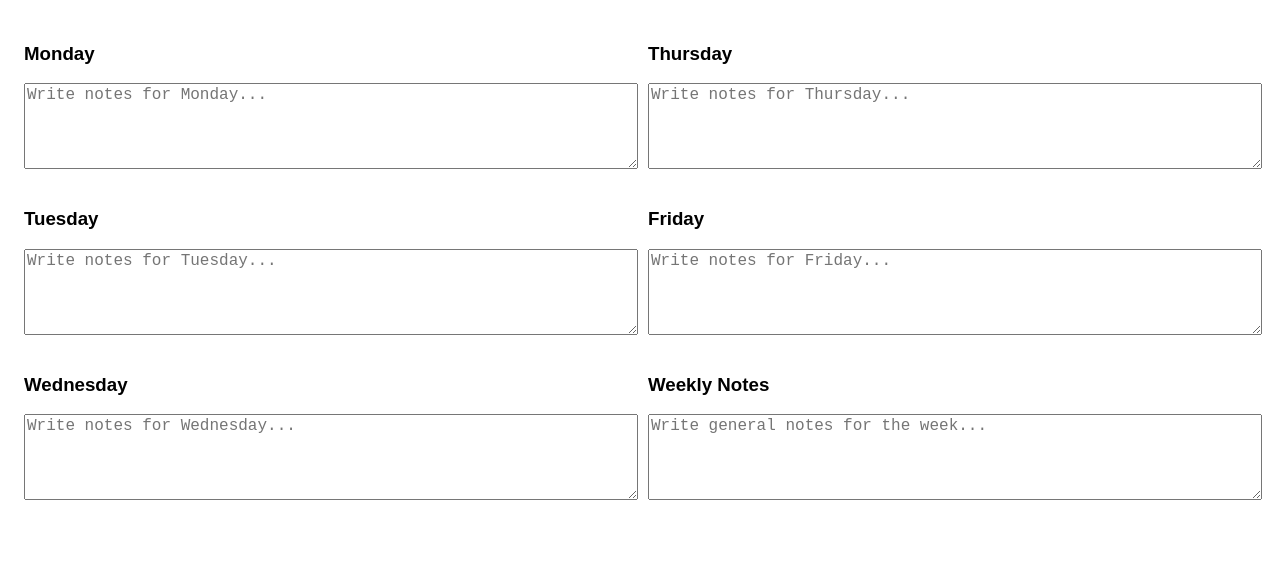
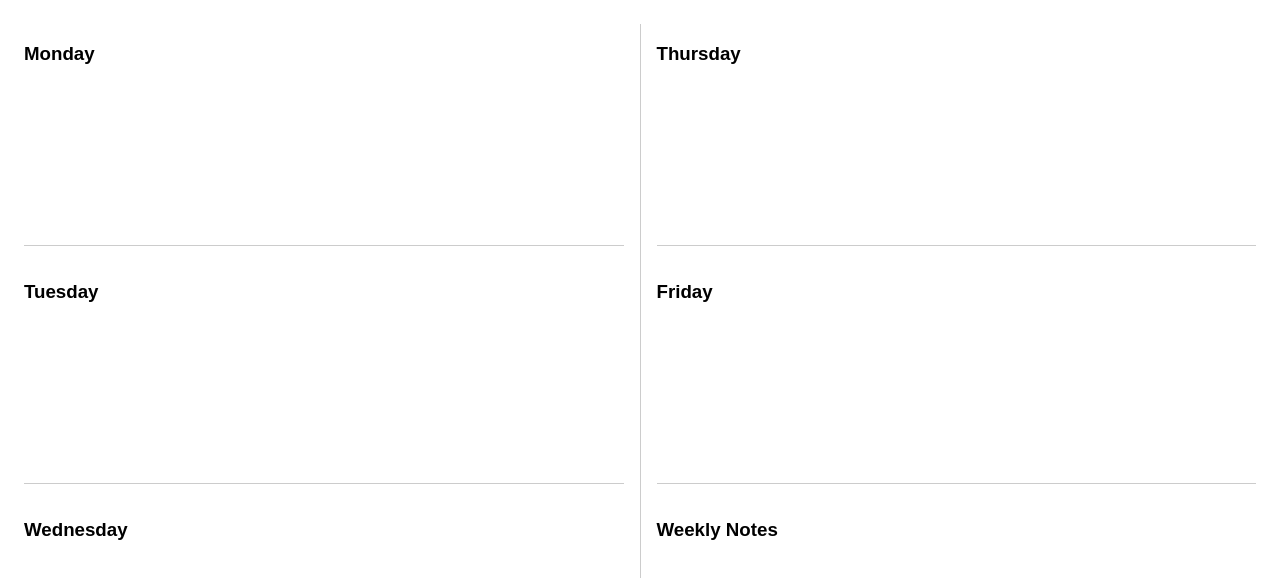
Before and after one commit to Yavuz8085/Ajanda3, a React (Vite) app: page / in a window 1280 px wide. Shown: the top 578 px of the page. Built offline with nearby package versions, Linux system fonts and the light colour scheme.

Commit message:
Update App.jsx

```diff
--- a/src/App.jsx
+++ b/src/App.jsx
@@ -1,76 +1,46 @@
 import React, { useState, useEffect } from "react";
 
-const days = [
-  { label: "Monday", key: "mon" },
-  { label: "Tuesday", key: "tue" },
-  { label: "Wednesday", key: "wed" },
-  { label: "Thursday", key: "thu" },
-  { label: "Friday", key: "fri" },
-];
+const days = [ { label: "Monday", key: "mon" }, { label: "Tuesday", key: "tue" }, { label: "Wednesday", key: "wed" }, { label: "Thursday", key: "thu" }, { label: "Friday", key: "fri" }, ];
 
-export default function App() {
-  const [notes, setNotes] = useState({});
+export default function App() { const [notes, setNotes] = useState({});
 
-  useEffect(() => {
-    const saved = localStorage.getItem("agenda-notes");
-    if (saved) setNotes(JSON.parse(saved));
-  }, []);
+useEffect(() => { const saved = localStorage.getItem("agenda-notes"); if (saved) setNotes(JSON.parse(saved)); }, []);
 
-  useEffect(() => {
-    localStorage.setItem("agenda-notes", JSON.stringify(notes));
-  }, [notes]);
+useEffect(() => { localStorage.setItem("agenda-notes", JSON.stringify(notes)); }, [notes]);
 
-  const handleChange = (key, value) => {
-    setNotes(prev => ({ ...prev, [key]: value }));
-  };
+const handleChange = (key, value) => { setNotes(prev => ({ ...prev, [key]: value })); };
 
-  return (
-    <div
-      style={{
-        display: "grid",
-        gridTemplateColumns: "1fr 1fr",
-        padding: "1rem",
-        fontFamily: "sans-serif",
-        minHeight: "100vh",
-        gap: "1rem",
-      }}
-    >
+const renderLines = (dayKey) => ( <div contentEditable suppressContentEditableWarning onInput={(e) => handleChange(dayKey, e.currentTarget.innerText)} style={{ minHeight: "120px", fontSize: "1rem", outline: "none", whiteSpace: "pre-wrap", borderBottom: "1px solid #ccc", padding: "0.25rem 0", lineHeight: "1.6", }} > {notes[dayKey] || "\n\n\n\n\n"} </div> );
+
+return ( <div style={{ display: "grid", gridTemplateColumns: "1fr 1px 1fr", padding: "1rem", fontFamily: "sans-serif", minHeight: "100vh", gap: "1rem", }}>
+
+{/* Left Column */}
   <div style={{ display: "flex", flexDirection: "column", gap: "1rem" }}>
     {days.slice(0, 3).map(day => (
       <div key={day.key}>
         <h3>{day.label}</h3>
-            <textarea
-              style={{ width: "100%", height: "80px", fontSize: "1rem" }}
-              value={notes[day.key] || ""}
-              onChange={(e) => handleChange(day.key, e.target.value)}
-              placeholder={`Write notes for ${day.label}...`}
-            />
+        {renderLines(day.key)}
       </div>
     ))}
   </div>
 
+  {/* Divider Line */}
+  <div style={{ backgroundColor: "#ccc", width: "1px" }} />
+
+  {/* Right Column */}
   <div style={{ display: "flex", flexDirection: "column", gap: "1rem" }}>
     {days.slice(3).map(day => (
       <div key={day.key}>
         <h3>{day.label}</h3>
-            <textarea
-              style={{ width: "100%", height: "80px", fontSize: "1rem" }}
-              value={notes[day.key] || ""}
-              onChange={(e) => handleChange(day.key, e.target.value)}
-              placeholder={`Write notes for ${day.label}...`}
-            />
+        {renderLines(day.key)}
       </div>
     ))}
     <div>
       <h3>Weekly Notes</h3>
-          <textarea
-            style={{ width: "100%", height: "80px", fontSize: "1rem" }}
-            value={notes["weekly"] || ""}
-            onChange={(e) => handleChange("weekly", e.target.value)}
-            placeholder="Write general notes for the week..."
-          />
+      {renderLines("weekly")}
     </div>
   </div>
 </div>
+
 );
 }
```
Lines whose indentation alone changed are shown as unchanged.
